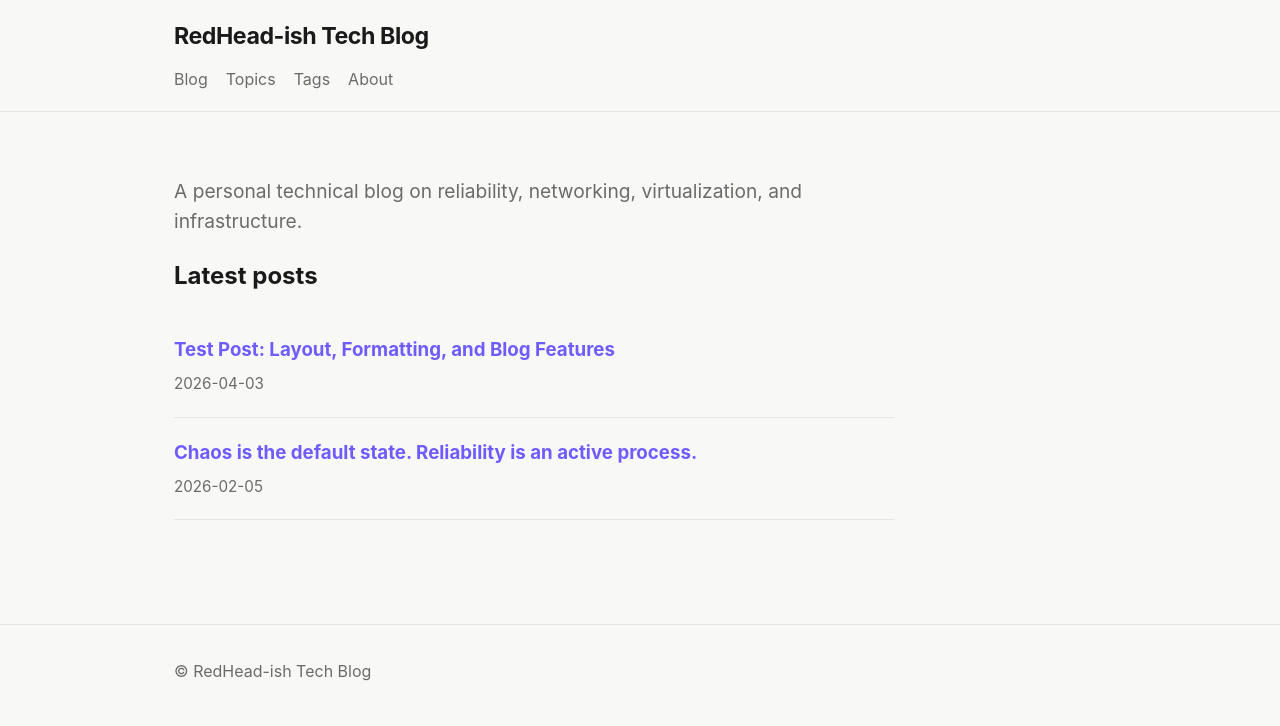
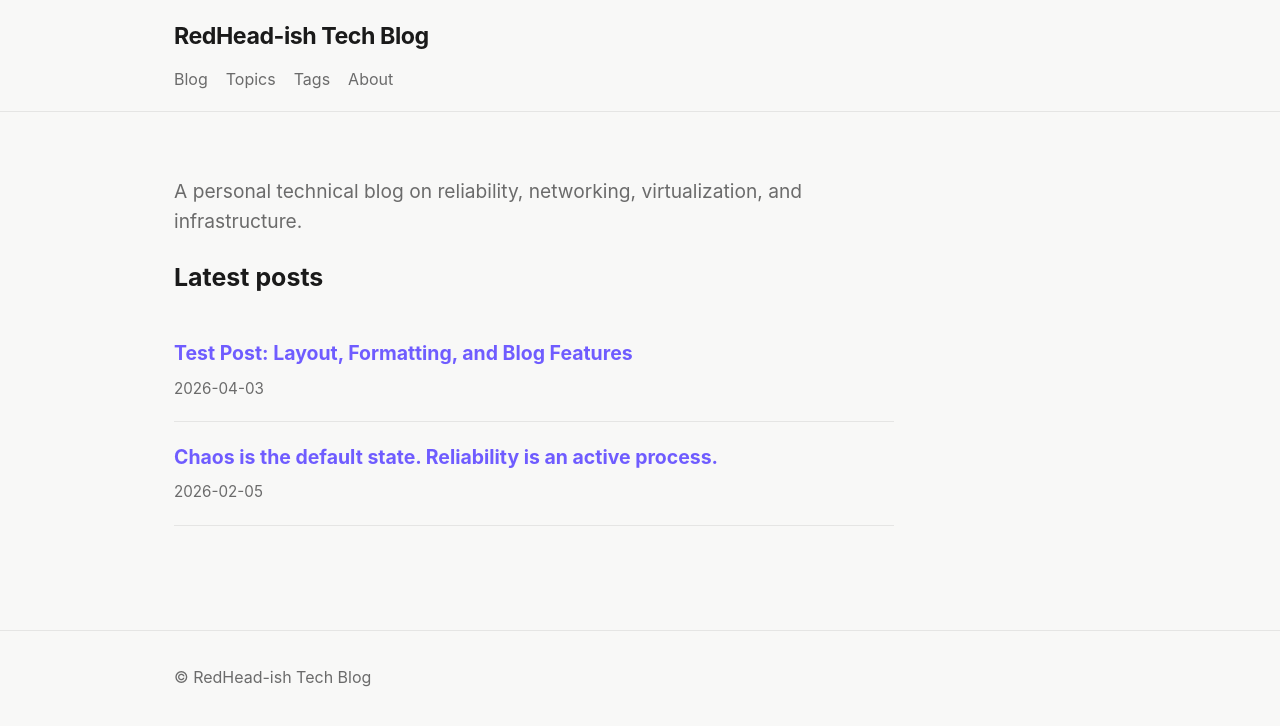
Before and after one commit to Redheadish/.github.io, a Jekyll site: the page built from index.md, in a window 1280 px wide. Shown: the top 726 px of the page. Built offline with Jekyll 4.4.1, drawn with Linux system fonts in a browser that asks for light colours.

Commit message:
Increase font size in page and post content

```diff
--- a/assets/css/base.css
+++ b/assets/css/base.css
@@ -106,6 +106,7 @@ a:hover {
 .page-content,
 .post-content {
   max-width: 720px;
+  font-size: 1.04rem;
 }
 
 .page-content p,
```
